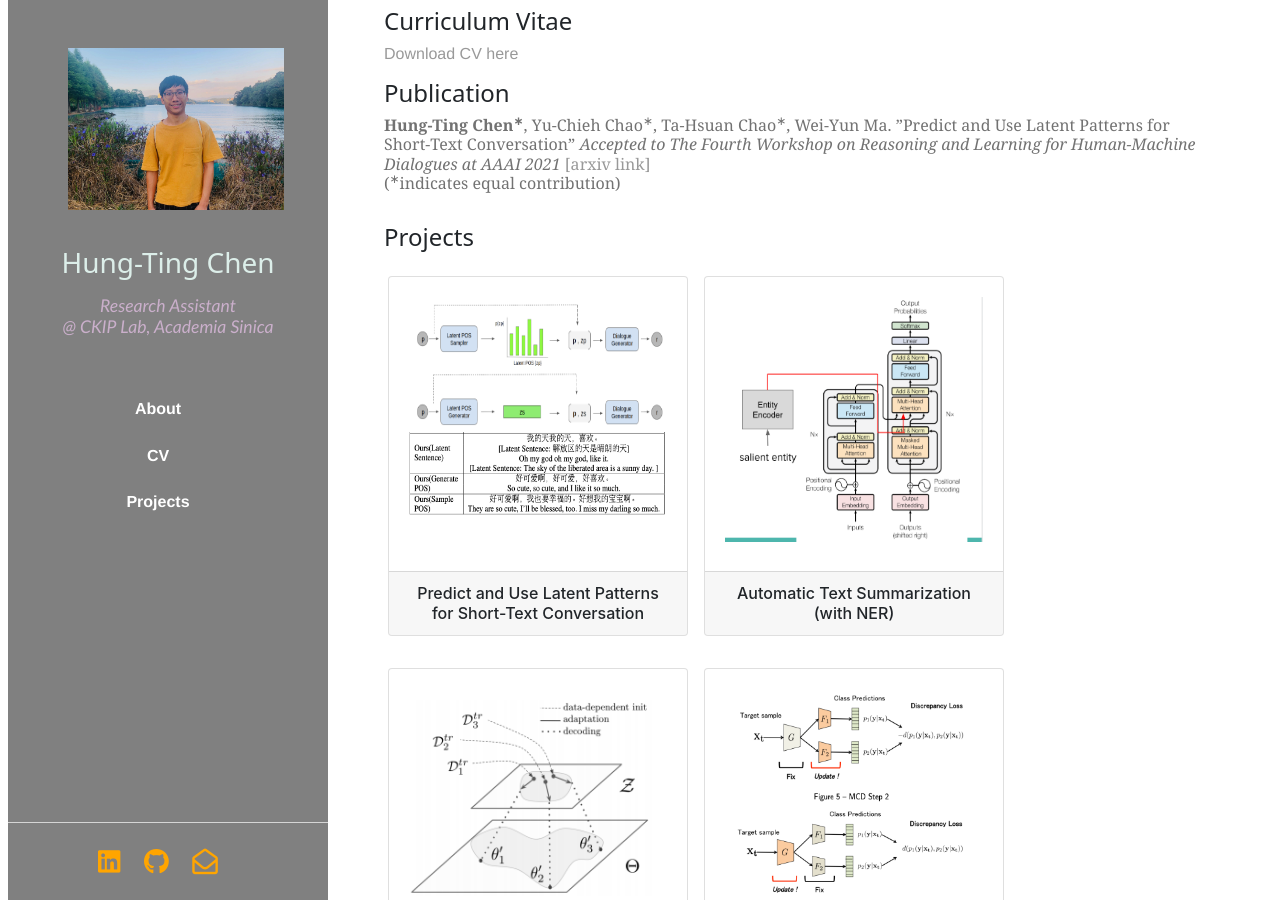
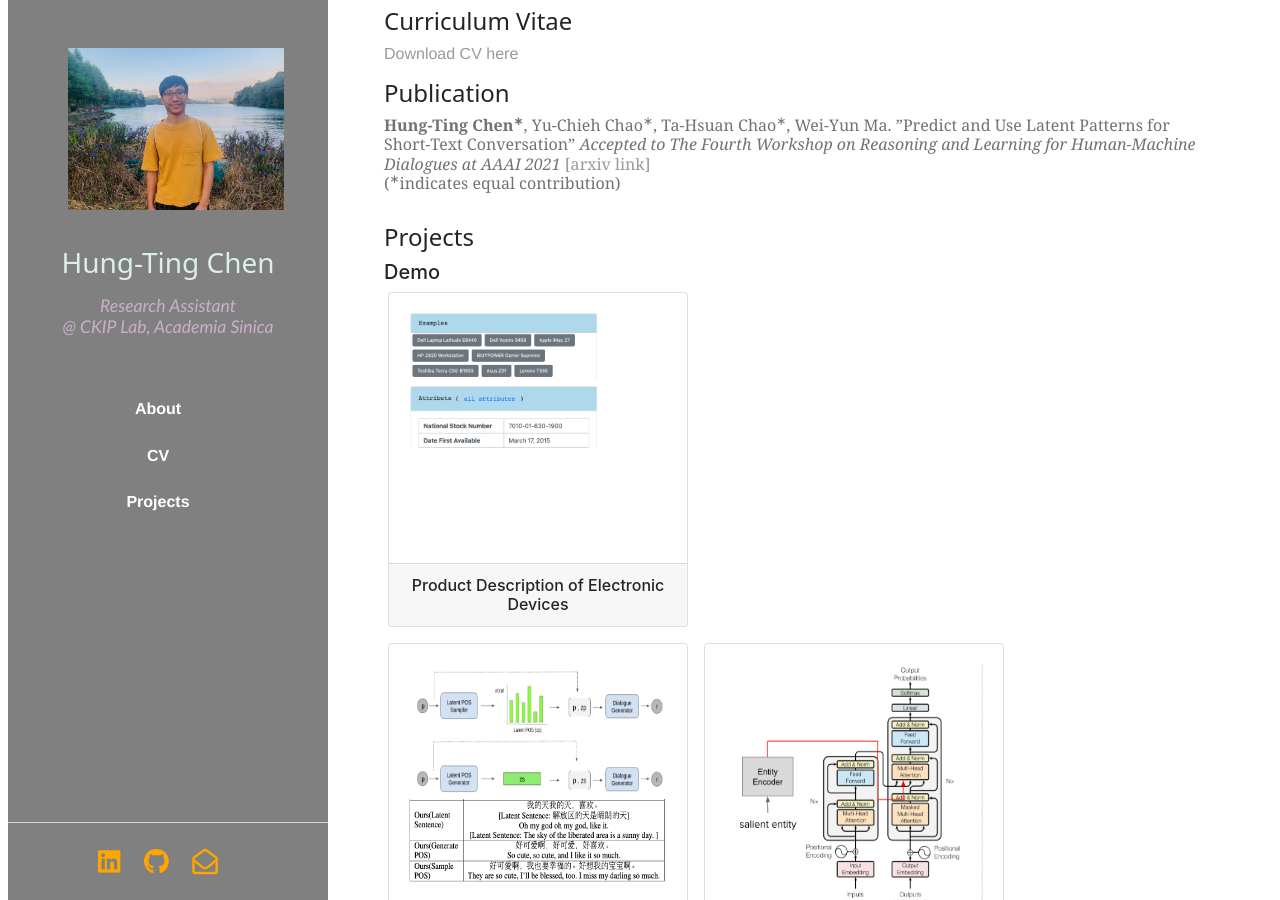
Before and after one commit to timchen0618/timchen0618.github.io, a Jekyll site: the page index.html, which Jekyll copies as it is, in a window 1280 px wide and 900 px high, scrolled down 353 px. Built offline with Jekyll 4.4.1, drawn with Linux system fonts in a browser that asks for light colours; nearby versions of some CDN libraries.

Commit message:
modify layout

```diff
--- a/index.html
+++ b/index.html
@@ -95,7 +95,25 @@
 
                 <section id="projects">
                     <h4>Projects</h4>
+                    <h5>Demo</h5>
+                    <div class="row mr-lg-5 mr-md-3 mr-sm-2 mx-1">
+                        <div class="card d-inline-flex">
+                            <div class="card-body">
+                                <div class="row mx-auto my-auto">
+                                    <!-- <img src="{{item[2][0]}}" alt="image.png" class="mx-auto my-auto mw-100" height="200px"> -->
+                                    <a href="https://ckip.iis.sinica.edu.tw/service/prod-desc-en">
+                                        <figure>
+                                            <img alt="Product Description" src="images/prod-desc.png" class="mx-auto my-auto mw-100" height="135">
 
+                                        </figure>
+                                    </a>
+                                </div>
+                            </div>
+                            <div class="card-footer">
+                                <h6 class="my-auto mx-auto text-center"> Product Description of Electronic Devices </h6>
+                            </div>
+                        </div>
+                    </div>
 
 
                     <div class="projects_row">
```
Also changed, not shown: images/prod-desc.png (added), 1 other file.
